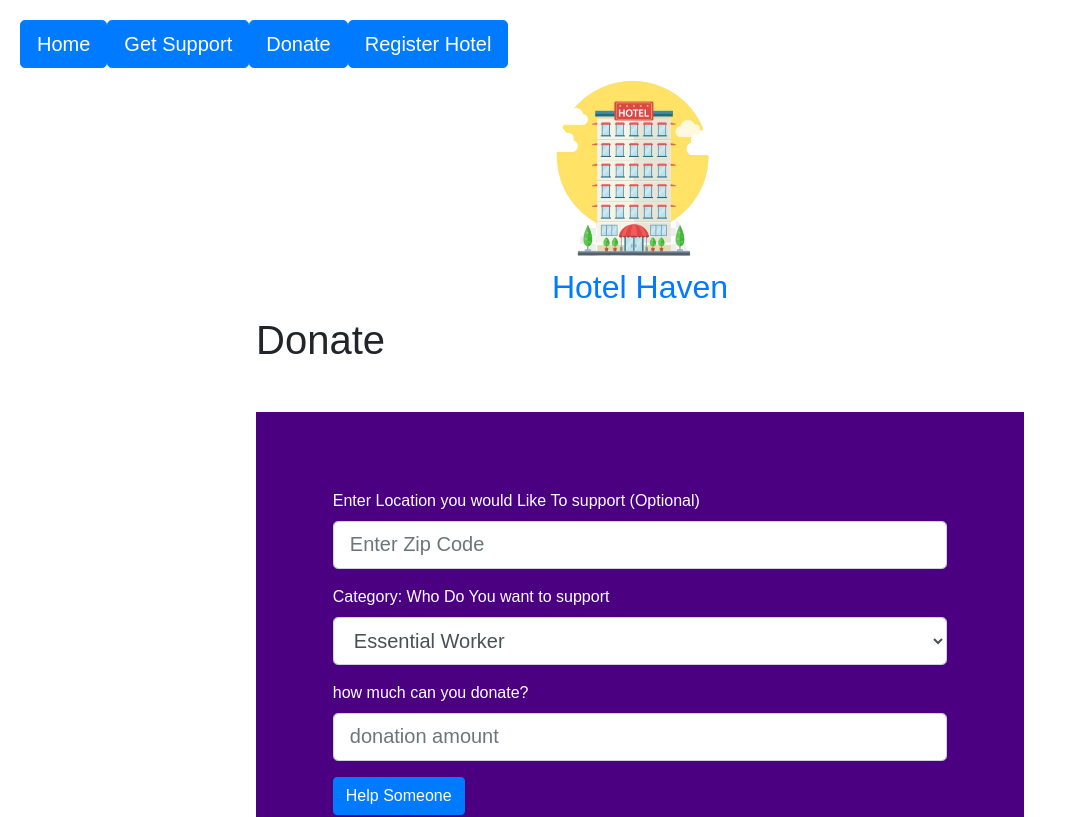
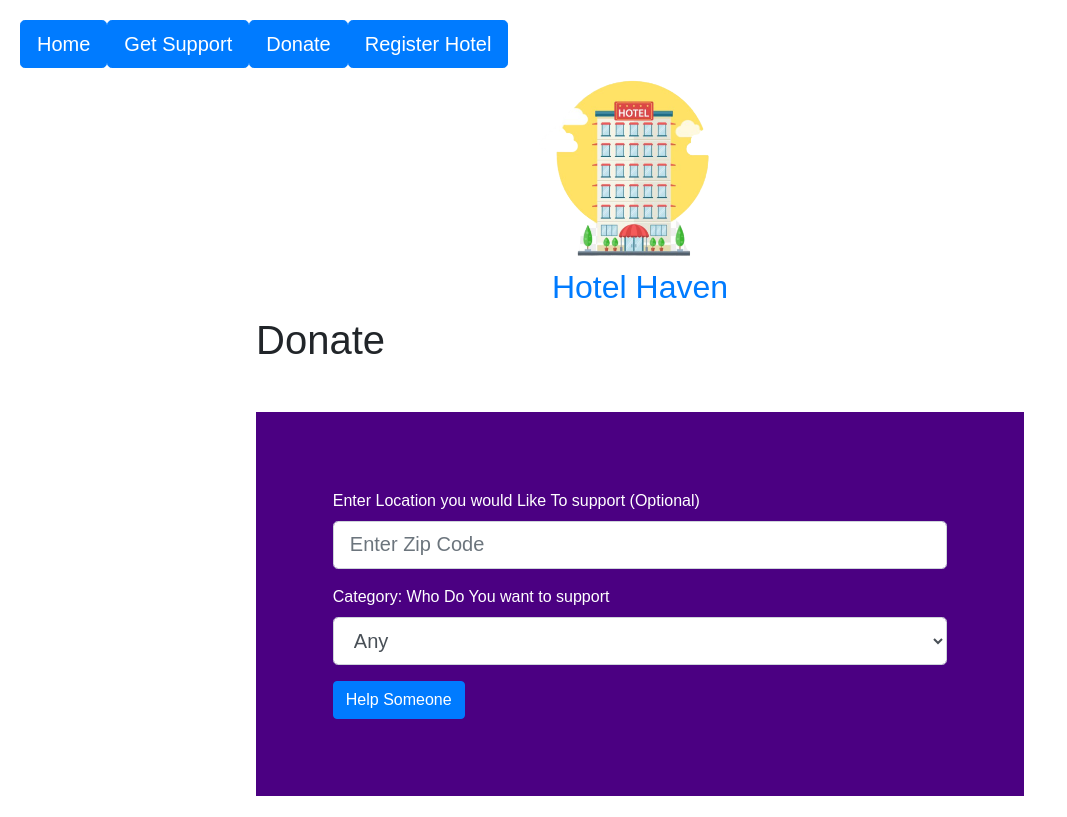
Before and after one commit to lauraduetto/hotelhaven, a React (Create React App) app in the folder hotelhaven_ui/: page /donate in a window 1280 px wide. Shown: the top 817 px of the page, without its empty margins (0-1067 px from the left). Built offline with nearby package versions, Linux system fonts and the light colour scheme.

Commit message:
update donation page and flow

```diff
--- a/hotelhaven_ui/src/DonateForm.js
+++ b/hotelhaven_ui/src/DonateForm.js
@@ -3,7 +3,9 @@ import Button from 'react-bootstrap/Button';
 import Image from 'react-bootstrap/Image';
 import React from 'react';
 import {Container, Row, Col} from 'react-bootstrap';
+import {BrowserRouter as Router, Redirect, Route, Link, useParams} from "react-router-dom";
 import './style.css'
+import axios from "axios";
 
 function handleSubmit(event) {
   alert('A name was submitted: ' + this.state.value);
@@ -15,10 +17,13 @@ class DonateForm extends React.Component {
   constructor(props) {
     super(props);
     this.state = {
-      reason: '',
+      reason: 'Any',
       donationAount: '',
-      zipCode: ''
+      zipCode: '',
 
+      // redirect setState
+      redirect:false,
+      redirectPath: ''
     };
   }
 
@@ -31,8 +36,12 @@ class DonateForm extends React.Component {
 
   handleSubmit = (event) => {
     console.log("state", this.state)
-    alert('submitting form...: ' + this.state);
     event.preventDefault();
+
+    const reason = this.state.reason === '' ? 'all' : this.state.reason;
+    const zip = this.state.zipCode === '' ? 'any' : this.state.zipCode;
+    const path = "/users?reason=" + reason + "?zip=" + zip;
+    this.setState({formSubmitted: true, redirectPath: path});
   }
 
   form() {
@@ -50,16 +59,11 @@ class DonateForm extends React.Component {
             <Form.Label>Category: Who Do You want to support</Form.Label>
 
             <Form.Control size="lg" as="select" type="string" value={this.state.reason} name="reason" onChange={this.handleChange}>
+              <option>Any</option>
               <option>Essential Worker</option>
               <option>Quarantine</option>
               <option>Safe Space</option>
             </Form.Control>
-          </Form.Group>
-
-          <Form.Group controlId="formBasic">
-            <Form.Label>how much can you donate?</Form.Label>
-
-            <Form.Control size="lg" type="numeric" placeholder="donation amount" value={this.state.zipCode} name="zipCode" onChange={this.handleChange}/>
           </Form.Group>
 
           <Button variant="primary" type="submit">
@@ -72,7 +76,9 @@ class DonateForm extends React.Component {
   };
 
   render() {
+    const redirect = this.state.formSubmitted ? <Redirect to={this.state.redirectPath}/> : null;
     return (<div>
+      {redirect}
       <div className="Layout">
         <h1>Donate</h1>
         {this.form()}
```
